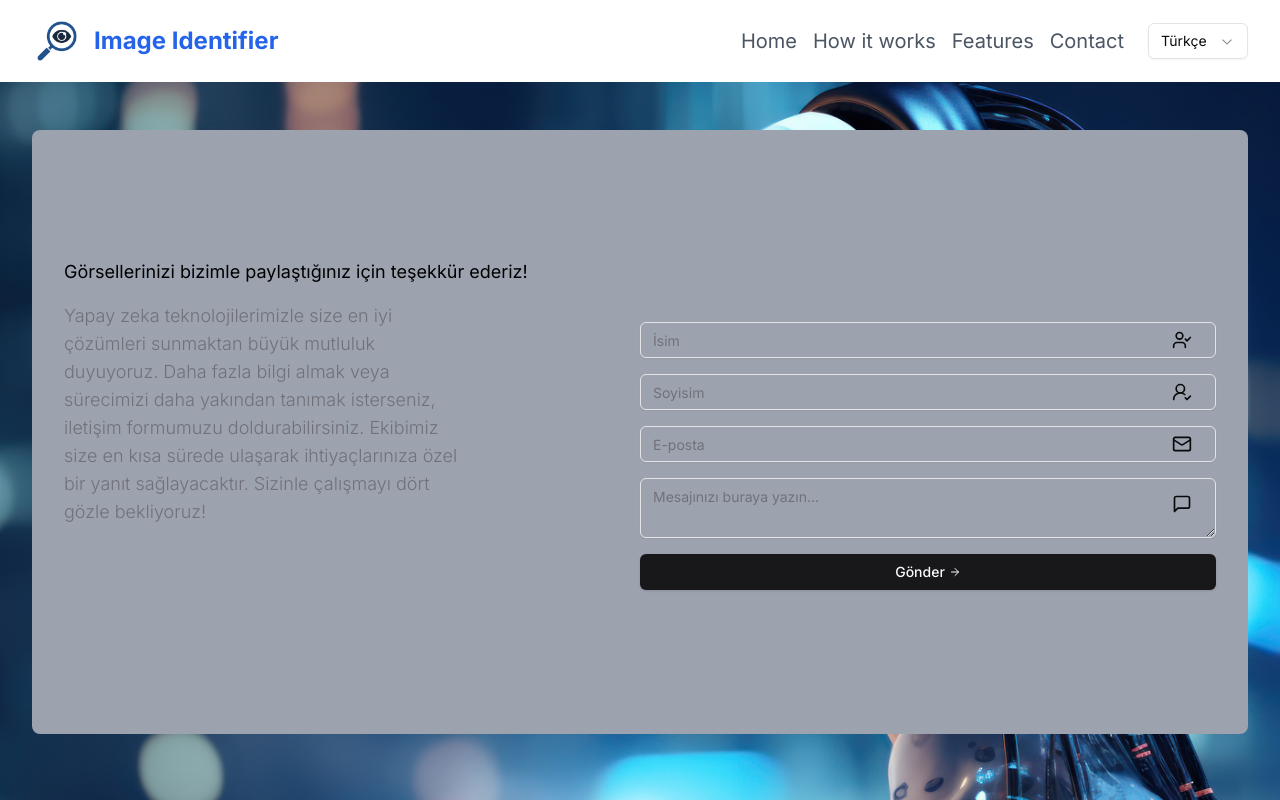
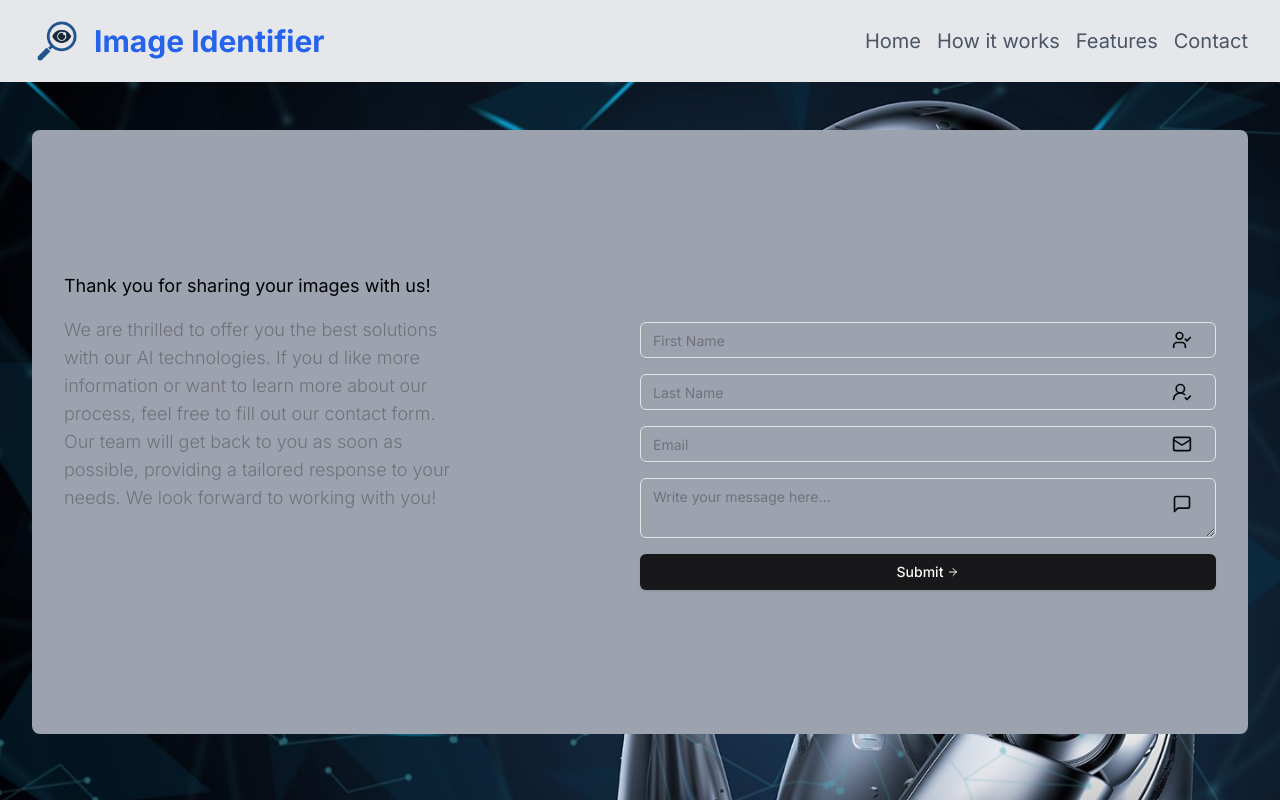
Before and after one commit to tunahanbucak/nextjs-image-identifier-ai, a Next.js app: page /contact in a window 1280 px wide. Shown: the top 800 px of the page. Built offline with nearby package versions, Linux system fonts and the light colour scheme.

Commit message:
some revizes

```diff
--- a/app/contact/page.tsx
+++ b/app/contact/page.tsx
@@ -6,25 +6,26 @@ export default function page() {
     <section
       className="min-h-screen bg-gray-300"
       style={{
-        backgroundImage: "url('/ai-contact.webp')",
+        backgroundImage: "url('/ai-machine.jpg')",
         backgroundSize: "cover",
         backgroundPosition: "center",
         backgroundAttachment: "fixed",
-      }}>
+      }}
+    >
       <div className="max-w-7xl mx-auto px-4 sm:px-6 lg:px-8 py-12">
-        <div className="bg-gray-400 rounded-lg  px-8 py-12">
+        <div className="bg-gray-400 rounded-lg px-8 py-12">
           <div className="grid xl:grid-cols-2 pt-12 mb-6 xl:mb-24">
             <div className="flex flex-col justify-center">
               <div className="flex items-center gap-x-4 text-black text-lg mb-4">
-                Görsellerinizi bizimle paylaştığınız için teşekkür ederiz!
+                Thank you for sharing your images with us!
               </div>
-              <p className="text-muted-foreground text-lg mb-8 font-light max-w-[400px] ">
-                Yapay zeka teknolojilerimizle size en iyi çözümleri sunmaktan
-                büyük mutluluk duyuyoruz. Daha fazla bilgi almak veya sürecimizi
-                daha yakından tanımak isterseniz, iletişim formumuzu
-                doldurabilirsiniz. Ekibimiz size en kısa sürede ulaşarak
-                ihtiyaçlarınıza özel bir yanıt sağlayacaktır. Sizinle çalışmayı
-                dört gözle bekliyoruz!
+              <p className="text-muted-foreground text-lg mb-8 font-light max-w-[400px]">
+                We are thrilled to offer you the best solutions with our AI
+                technologies. If you d like more information or want to learn
+                more about our process, feel free to fill out our contact form.
+                Our team will get back to you as soon as possible, providing a
+                tailored response to your needs. We look forward to working with
+                you!
               </p>
             </div>
             <div className="lg:mt-24">
--- a/app/features/page.tsx
+++ b/app/features/page.tsx
@@ -2,7 +2,13 @@ import React from "react";
 
 export default function page() {
   return (
-    <main className="min-h-screen bg-gray-300 ">
+    <main className="min-h-screen bg-gray-300"
+    style={{
+      backgroundImage: "url('/ai-contact.webp')",
+      backgroundSize: "cover",
+      backgroundPosition: "center",
+      backgroundAttachment: "fixed",
+    }}>
       <div className="max-w-7xl mx-auto px-4 sm:px-6 lg:px-8 py-12">
         <div className="bg-gray-100 rounded-lg  px-8 py-12">
           <h2 className="text-3xl font-extrabold text-gray-900 mb-8 text-center">
--- a/components/Appbar.tsx
+++ b/components/Appbar.tsx
@@ -16,7 +16,7 @@ import {
 
 export default function Appbar() {
   return (
-    <header className=" shadow-sm">
+    <header className=" bg-gray-200 w-full">
       <div className="max-w-7xl mx-auto px-4 sm:px-6 lg:px-8 py-4 ">
         <Disclosure as="nav">
           {({ open }) => (
@@ -31,7 +31,7 @@ export default function Appbar() {
                       height={50}
                       className="mr-3"
                     />
-                    <h1 className="text-2xl font-bold text-blue-600">
+                    <h1 className="text-2xl font-bold text-blue-600 hover:text-blue-800 transition duration-150 ease-in-out md:text-3xl">
                       Image Identifier
                     </h1>
                   </div>
@@ -40,26 +40,30 @@ export default function Appbar() {
                   <ul className="flex space-x-4">
                     <Link
                       href={"/"}
-                      className="text-gray-600 hover:text-blue-600 transition duration-150 ease-in-out text-xl">
+                      className="text-gray-600 hover:text-blue-600 transition duration-150 ease-in-out text-xl"
+                    >
                       Home
                     </Link>
                     <Link
                       href={"/works"}
-                      className="text-gray-600 hover:text-blue-600 transition duration-150 ease-in-out text-xl">
+                      className="text-gray-600 hover:text-blue-600 transition duration-150 ease-in-out text-xl"
+                    >
                       How it works
                     </Link>
                     <Link
                       href={"/features"}
-                      className="text-gray-600 hover:text-blue-600 transition duration-150 ease-in-out text-xl">
+                      className="text-gray-600 hover:text-blue-600 transition duration-150 ease-in-out text-xl"
+                    >
                       Features
                     </Link>
                     <Link
                       href={"/contact"}
-                      className="text-gray-600 hover:text-blue-600 transition duration-150 ease-in-out text-xl">
+                      className="text-gray-600 hover:text-blue-600 transition duration-150 ease-in-out text-xl"
+                    >
                       Contact
                     </Link>
                   </ul>
-                  <Select>
+                  {/* <Select>
                     <SelectTrigger className="w-[100px]">
                       <SelectValue placeholder="Türkçe" />
                     </SelectTrigger>
@@ -67,7 +71,7 @@ export default function Appbar() {
                       <SelectItem value="tr">Türkçe</SelectItem>
                       <SelectItem value="en">İngilizce</SelectItem>
                     </SelectContent>
-                  </Select>
+                  </Select> */}
                 </div>
                 <div className="md:hidden flex items-center">
                   <Disclosure.Button className="text-gray-600 hover:text-blue-600">
@@ -84,25 +88,29 @@ export default function Appbar() {
                   <Disclosure.Button
                     as={Link}
                     href={"/"}
-                    className="block text-gray-600 hover:text-blue-600 text-lg">
+                    className="block text-gray-600 hover:text-blue-600 text-lg"
+                  >
                     Home
                   </Disclosure.Button>
                   <Disclosure.Button
                     as={Link}
                     href={"/works"}
-                    className="block text-gray-600 hover:text-blue-600 text-lg">
+                    className="block text-gray-600 hover:text-blue-600 text-lg"
+                  >
                     How it works
                   </Disclosure.Button>
                   <Disclosure.Button
                     as={Link}
                     href={"/features"}
-                    className="block text-gray-600 hover:text-blue-600 text-lg">
+                    className="block text-gray-600 hover:text-blue-600 text-lg"
+                  >
                     Features
                   </Disclosure.Button>
                   <Disclosure.Button
                     as={Link}
                     href={"/contact"}
-                    className="block text-gray-600 hover:text-blue-600 text-lg">
+                    className="block text-gray-600 hover:text-blue-600 text-lg"
+                  >
                     Contact
                   </Disclosure.Button>
                 </ul>
--- a/components/Feedback.tsx
+++ b/components/Feedback.tsx
@@ -5,7 +5,6 @@ import { Button } from "./ui/button";
 
 export default function Feedback() {
   const [feedback, setFeedback] = useState("");
-
   const handleSubmit = (e: { preventDefault: () => void }) => {
     e.preventDefault();
     console.log(feedback);
--- a/components/Form.tsx
+++ b/components/Form.tsx
@@ -15,23 +15,23 @@ export default function Form() {
   return (
     <form className="flex flex-col gap-y-4">
       <div className="relative flex items-center">
-        <Input type="name" id="first name" placeholder="İsim" />
+        <Input type="name" id="first name" placeholder="First Name" />
         <UserCheck className="absolute right-6 " size={20} />
       </div>
       <div className="relative flex items-center">
-        <Input type="name" id="Last name" placeholder="Soyisim" />
+        <Input type="name" id="Last name" placeholder="Last Name" />
         <UserRoundCheck className="absolute right-6 " size={20} />
       </div>
       <div className="relative flex items-center">
-        <Input type="email" id="email" placeholder="E-posta" />
+        <Input type="email" id="email" placeholder="Email" />
         <MailIcon className="absolute right-6 " size={20} />
       </div>
       <div className="relative flex items-center">
-        <Textarea placeholder="Mesajınızı buraya yazın..." />
+        <Textarea placeholder="Write your message here..." />
         <MessageSquare className="absolute top-4 right-6 " size={20} />
       </div>
       <Button className="flex items-center gap-x-1 max-w[165px]">
-        Gönder
+        Submit
         <ArrowRightIcon size={12} />
       </Button>
     </form>
--- a/components/StepsSection.tsx
+++ b/components/StepsSection.tsx
@@ -25,7 +25,7 @@ export default function StepsSection() {
   return (
     <section className="py-16 ">
       <div className="flex items-center justify-center h-full relative z-20 text-center text-gray-600 px-6">
-        <div className="max-w-3xl">
+        <div className="max-w-3xl text-gray-100">
           <h1 className="text-5xl font-extrabold mb-4 animate__animated animate__fadeIn animate__delay-1s">
             Unlock the Power of AI
           </h1>
```
